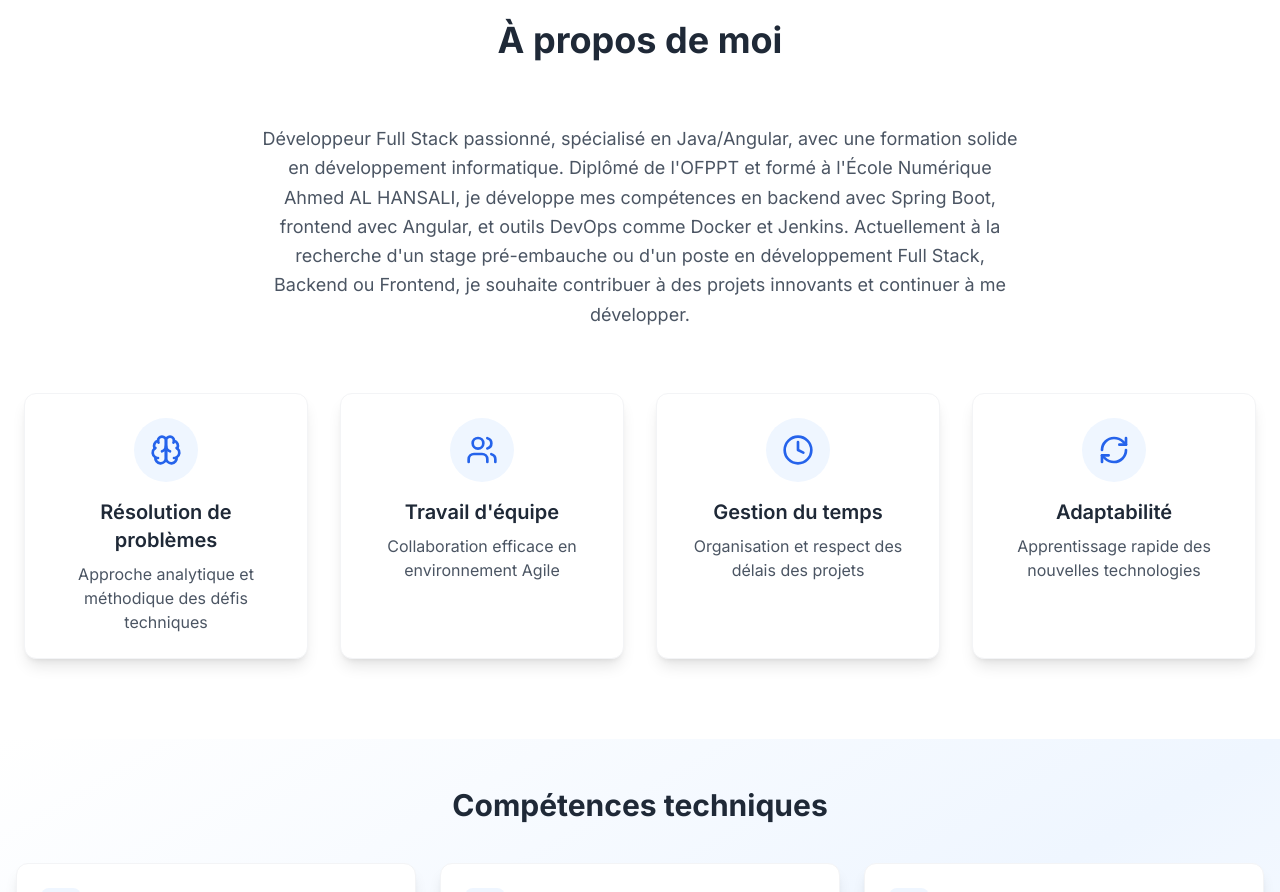
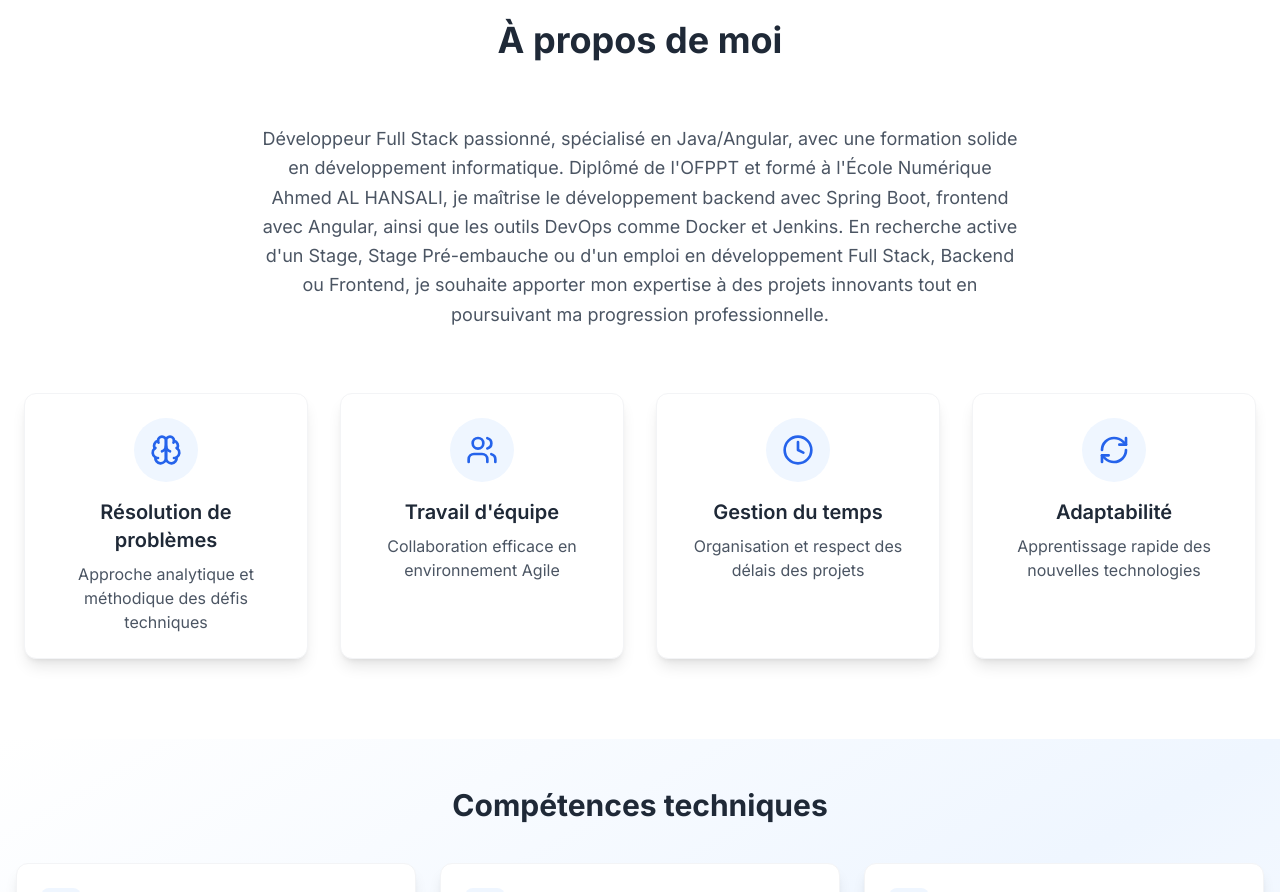
Before and after one commit to nabilsabi01/my-portfolio, a React (Vite) app: page / in a window 1280 px wide. Shown: the part 860-1752 px from the top of the page. Built offline with nearby package versions, Linux system fonts and the light colour scheme.

Commit message:
Update About.tsx

```diff
--- a/src/components/About.tsx
+++ b/src/components/About.tsx
@@ -33,7 +33,7 @@ export default function About() {
         <h2 className="text-4xl font-bold text-center text-gray-800 mb-16">À propos de moi</h2>
         <div className="max-w-3xl mx-auto text-center mb-16">
           <p className="text-lg text-gray-600 leading-relaxed">
-            Développeur Full Stack passionné, spécialisé en Java/Angular, avec une formation solide en développement informatique. Diplômé de l'OFPPT et formé à l'École Numérique Ahmed AL HANSALI, je développe mes compétences en backend avec Spring Boot, frontend avec Angular, et outils DevOps comme Docker et Jenkins. Actuellement à la recherche d'un stage pré-embauche ou d'un poste en développement Full Stack, Backend ou Frontend, je souhaite contribuer à des projets innovants et continuer à me développer.          </p>
+Développeur Full Stack passionné, spécialisé en Java/Angular, avec une formation solide en développement informatique. Diplômé de l'OFPPT et formé à l'École Numérique Ahmed AL HANSALI, je maîtrise le développement backend avec Spring Boot, frontend avec Angular, ainsi que les outils DevOps comme Docker et Jenkins. En recherche active d'un Stage, Stage Pré-embauche ou d'un emploi en développement Full Stack, Backend ou Frontend, je souhaite apporter mon expertise à des projets innovants tout en poursuivant ma progression professionnelle.          </p>
         </div>
         <div className="grid grid-cols-1 md:grid-cols-2 lg:grid-cols-4 gap-8">
           {softSkills.map((skill) => (
```
